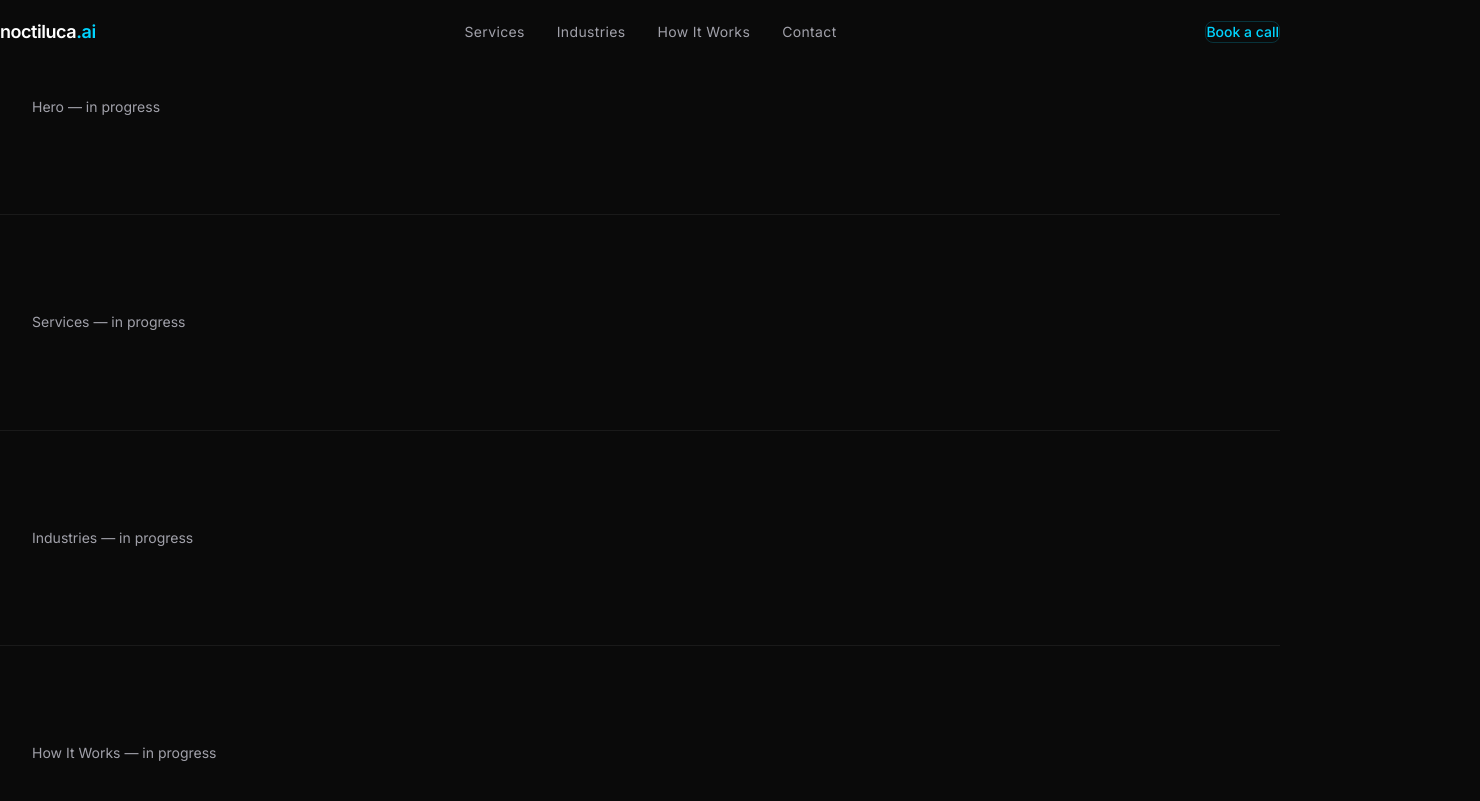
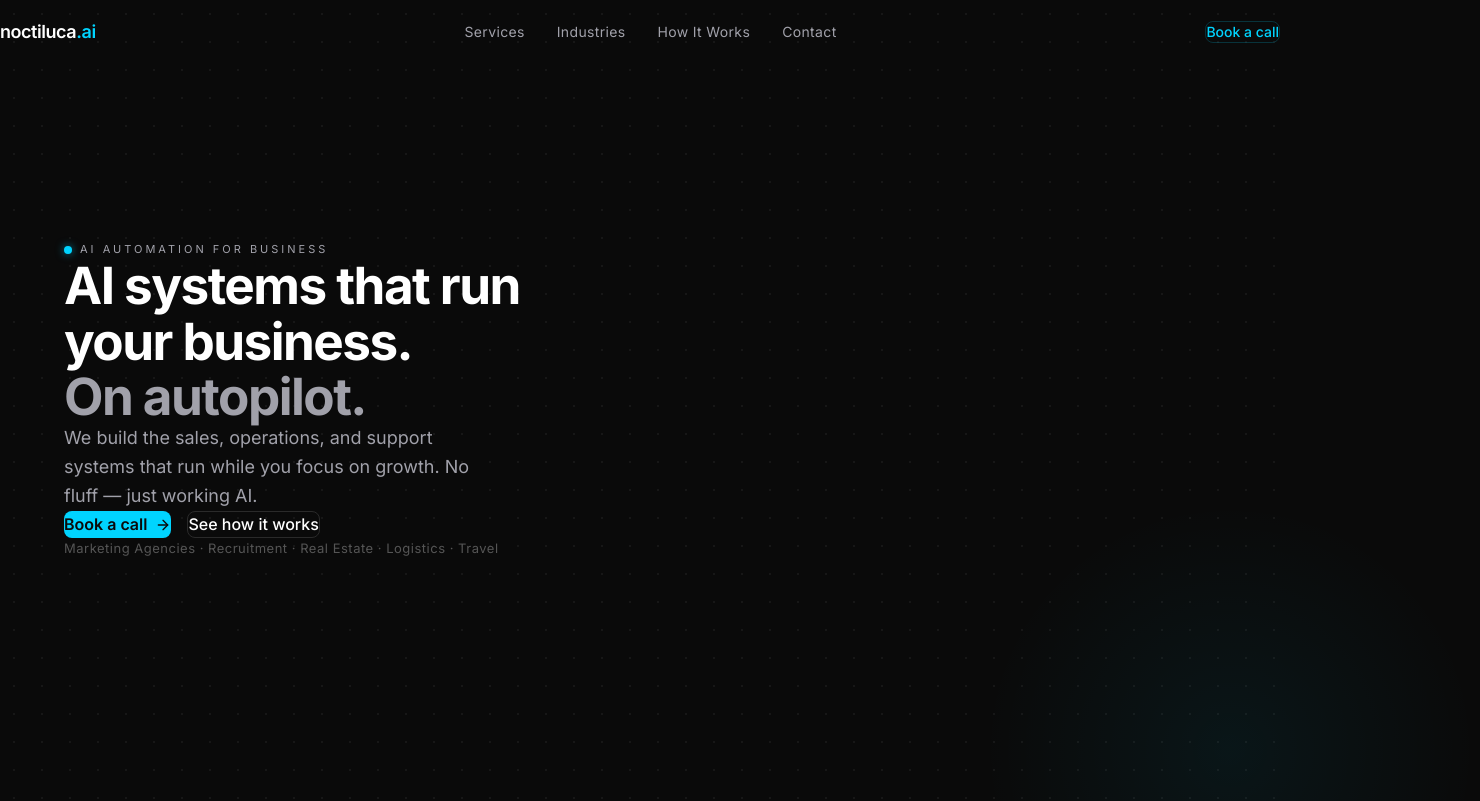
Before and after one commit to zeffmubashir/noctiluca-ai, a Next.js app: page / in a window 1280 px wide. Shown: the top 801 px of the page, 1480 px wide, since content can reach past the window. Built offline with nearby package versions, Linux system fonts and the light colour scheme.

Commit message:
feat: hero section complete

```diff
--- a/components/Hero.tsx
+++ b/components/Hero.tsx
@@ -1,7 +1,160 @@
+'use client'
+
+import { motion, type Variants } from 'framer-motion'
+import { ArrowRight } from 'lucide-react'
+
+const containerVariants: Variants = {
+  hidden: {},
+  show: {
+    transition: {
+      staggerChildren: 0.1,
+      delayChildren: 0.15,
+    },
+  },
+}
+
+const itemVariants: Variants = {
+  hidden: { opacity: 0, y: 20 },
+  show: {
+    opacity: 1,
+    y: 0,
+    transition: { duration: 0.55, ease: [0.22, 1, 0.36, 1] },
+  },
+}
+
 export default function Hero(): React.JSX.Element {
   return (
-    <div style={{ padding: '6rem 2rem', color: '#a1a1aa', borderBottom: '1px solid #1a1a1a', fontSize: '0.875rem' }}>
-      Hero — in progress
-    </div>
+    <section
+      className="relative bg-[#0a0a0a]"
+      style={{
+        minHeight: '100vh',
+        display: 'flex',
+        flexDirection: 'column',
+        justifyContent: 'center',
+        paddingTop: '80px',
+        paddingBottom: '80px',
+      }}
+    >
+      <div
+        className="pointer-events-none absolute inset-0 z-0 opacity-80"
+        style={{
+          backgroundImage:
+            'radial-gradient(circle, #1a1a1a 1px, transparent 1px)',
+          backgroundSize: '28px 28px',
+        }}
+        aria-hidden="true"
+      />
+
+      <div
+        className="pointer-events-none absolute right-[-200px] bottom-[-200px] z-0 h-[500px] w-[500px] rounded-full"
+        style={{
+          background:
+            'radial-gradient(circle, rgba(0,212,255,0.06) 0%, transparent 70%)',
+        }}
+        aria-hidden="true"
+      />
+
+      <div
+        className="relative z-10 mx-auto w-full max-w-5xl"
+        style={{
+          paddingLeft: 'clamp(24px, 5vw, 80px)',
+          paddingRight: 'clamp(24px, 5vw, 80px)',
+        }}
+      >
+        <motion.div
+          variants={containerVariants}
+          initial="hidden"
+          animate="show"
+        >
+          <motion.div
+            variants={itemVariants}
+            className="mb-8 flex items-center gap-2"
+          >
+            <div
+              className="h-2 w-2 shrink-0 rounded-full bg-[#00d4ff]"
+              style={{ boxShadow: '0 0 8px rgba(0,212,255,0.6)' }}
+            />
+            <span
+              className="text-[#a1a1aa] uppercase"
+              style={{
+                fontSize: '11px',
+                letterSpacing: '3px',
+              }}
+            >
+              AI Automation for Business
+            </span>
+          </motion.div>
+
+          <motion.div variants={itemVariants} className="mb-6">
+            <h1
+              className="m-0 font-bold text-[#ffffff]"
+              style={{
+                fontSize: 'clamp(2.2rem, 4vw, 3.6rem)',
+                lineHeight: 1.08,
+                letterSpacing: '-0.03em',
+              }}
+            >
+              AI systems that run
+            </h1>
+            <h1
+              className="m-0 font-bold text-[#ffffff]"
+              style={{
+                fontSize: 'clamp(2.2rem, 4vw, 3.6rem)',
+                lineHeight: 1.08,
+                letterSpacing: '-0.03em',
+              }}
+            >
+              your business.
+            </h1>
+            <h1
+              className="m-0 font-bold text-[#a1a1aa]"
+              style={{
+                fontSize: 'clamp(2.2rem, 4vw, 3.6rem)',
+                lineHeight: 1.08,
+                letterSpacing: '-0.03em',
+              }}
+            >
+              On autopilot.
+            </h1>
+          </motion.div>
+
+          <motion.p
+            variants={itemVariants}
+            className="mb-10 max-w-[460px] text-[#a1a1aa]"
+            style={{ fontSize: '18px', maxWidth: '420px', lineHeight: 1.6 }}
+          >
+            We build the sales, operations, and support systems that run while
+            you focus on growth. No fluff — just working AI.
+          </motion.p>
+
+          <motion.div
+            variants={itemVariants}
+            className="mb-14 flex flex-row flex-wrap gap-4"
+          >
+            <button
+              type="button"
+              className="inline-flex items-center gap-2 rounded-lg border-none bg-[#00d4ff] px-6 py-3 font-semibold text-[#0a0a0a] transition-all duration-200 hover:bg-[#ffffff] hover:shadow-[0_0_20px_rgba(0,212,255,0.25)]"
+            >
+              Book a call
+              <ArrowRight size={16} aria-hidden="true" />
+            </button>
+            <button
+              type="button"
+              className="rounded-lg border border-[#2a2a2a] bg-transparent px-6 py-3 font-medium text-[#ffffff] transition-all duration-200 hover:border-[#555555]"
+            >
+              See how it works
+            </button>
+          </motion.div>
+
+          <motion.p
+            variants={itemVariants}
+            className="text-[#555555]"
+            style={{ fontSize: '13px', letterSpacing: '0.5px' }}
+          >
+            Marketing Agencies · Recruitment · Real Estate · Logistics · Travel
+          </motion.p>
+        </motion.div>
+      </div>
+    </section>
   )
 }
```
